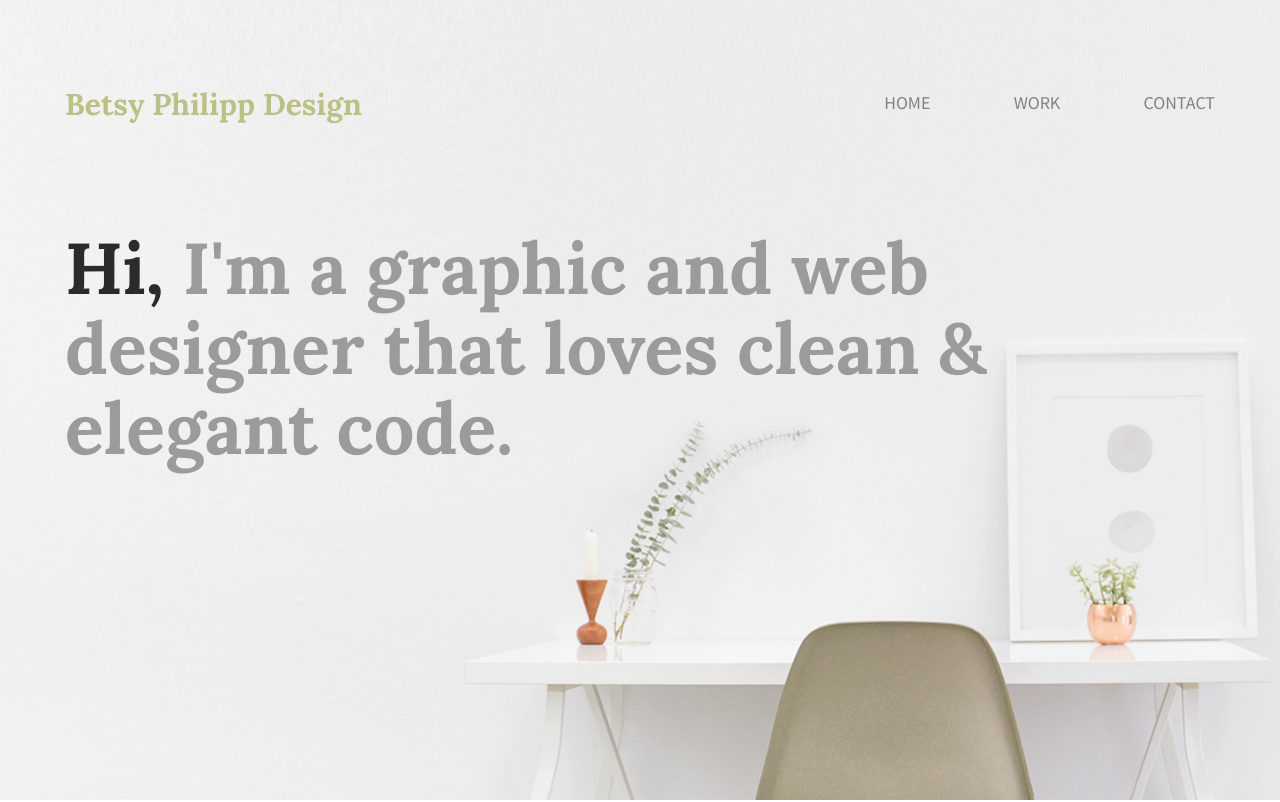
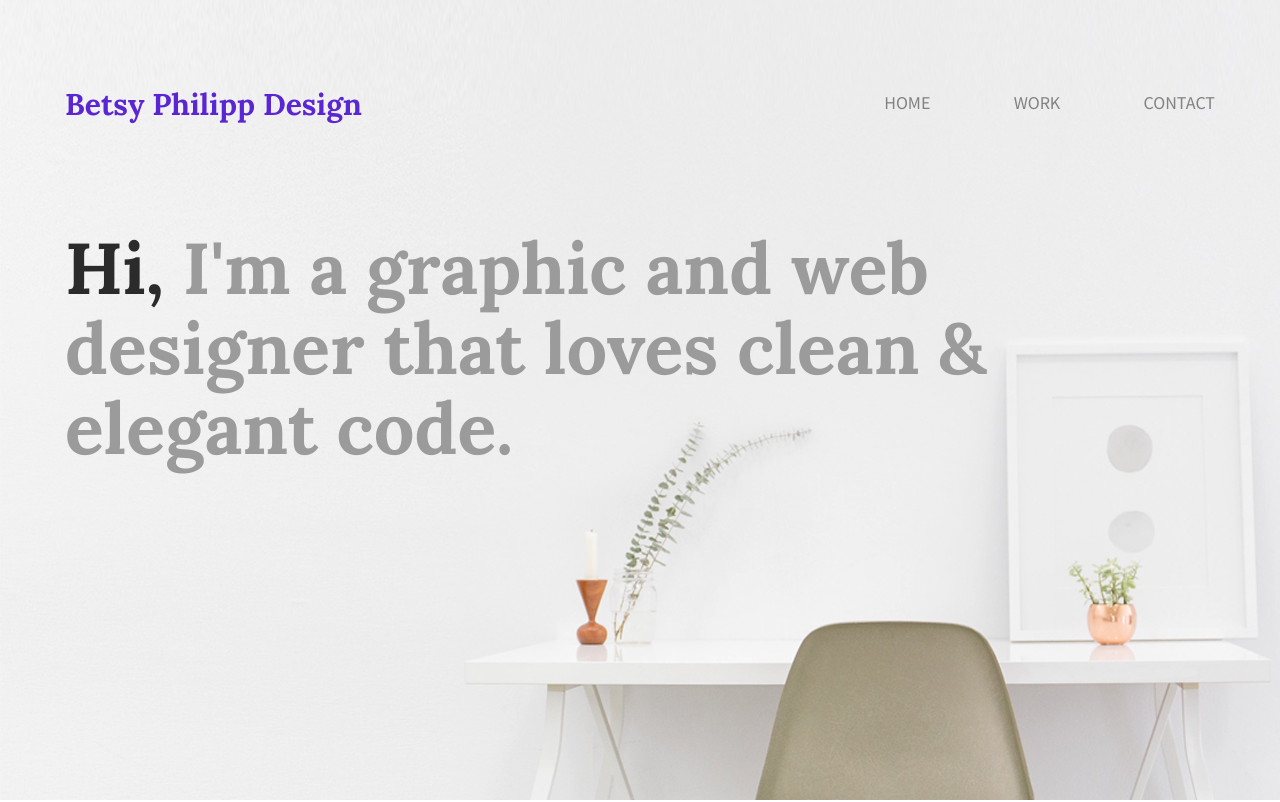
Before and after one commit to blphilipp/test, a plain HTML site: page index.html in a window 1280 px wide. Shown: the top 802 px of the page. Drawn offline with Linux system fonts and the light colour scheme.

Commit message:
my second commit

```diff
--- a/css/main.css
+++ b/css/main.css
@@ -40,7 +40,7 @@ header h1 {
     padding: 65px 0 65px 25px;
     font-family: 'Lora', serif;
     font-size: 30px;
-    color: #bbc085;
+    color: #5a26d3;
 }
 
 nav {
```
